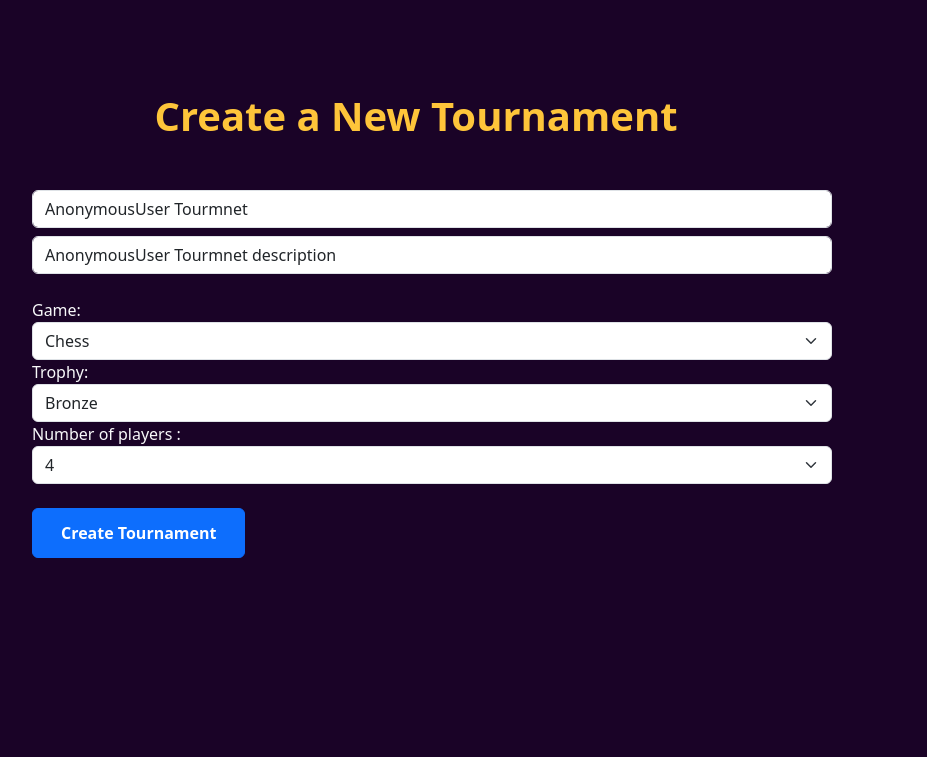
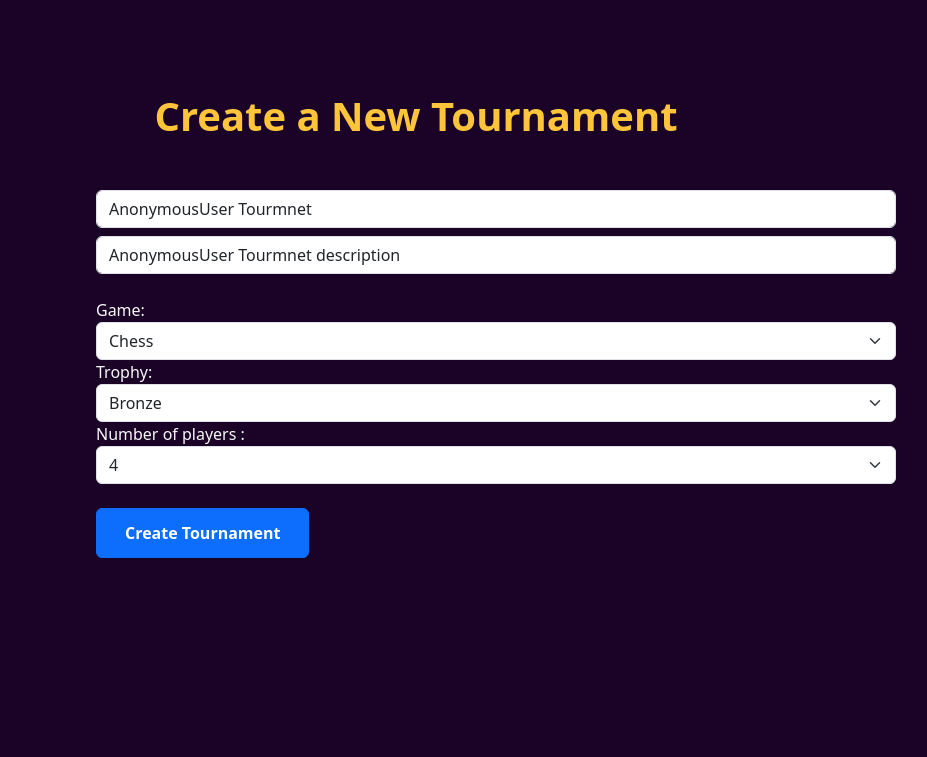
Before and after one commit to abdulazizalzahrani1/CapStone-PlayUdi-, a Django app: page /tournaments/createTournament in a window 1280 px wide. Shown: the part 88-845 px from the top of the page, without its empty margins (224-1151 px from the left). Run offline with Django 4.2, Linux system fonts and the light colour scheme.

Commit message:
edit style

```diff
--- a/PlayUdi/tournament/templates/tournament/create_tournament.html
+++ b/PlayUdi/tournament/templates/tournament/create_tournament.html
@@ -3,7 +3,7 @@
 
 {% block content %}
 <h1 style="color:#fec53a ; text-align: center; margin-top: 100px; margin-bottom:50px ; ">Create a New Tournament</h1>
-<form method="post" style="width: 800px; margin-left: 20%; margin-bottom: 300px;">
+<form method="post" style="width: 800px; margin-left: 25%; margin-bottom: 300px;">
     {% csrf_token %}
     <input type="text" name="name" class="form-control mt-2 " placeholder="Tournament Name" value="{{request.user}} Tourmnet "/>
     <input type="text" name="description" class="form-control mt-2 " placeholder="Tournament description" value="{{request.user}} Tourmnet description "/>
```
